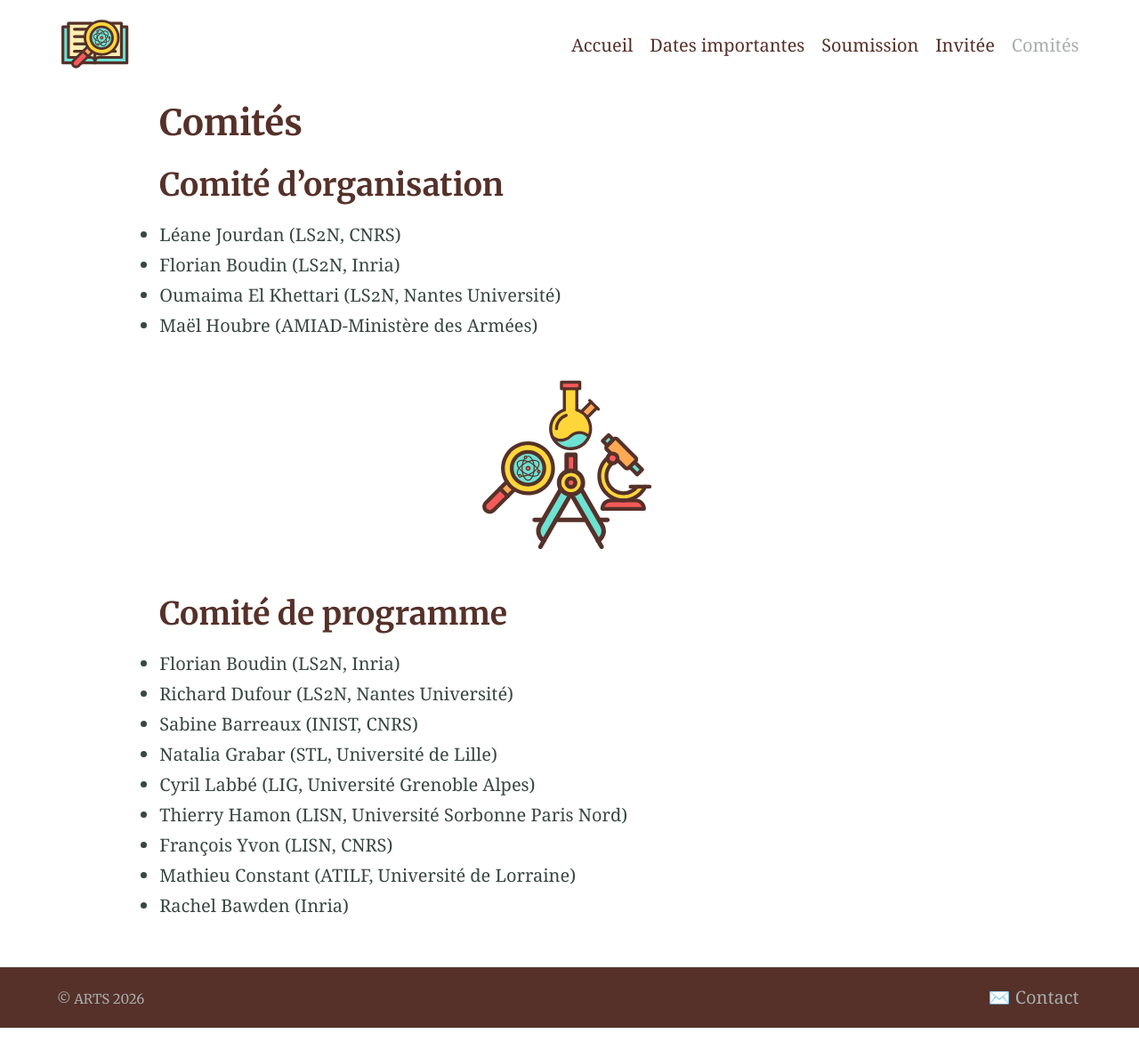
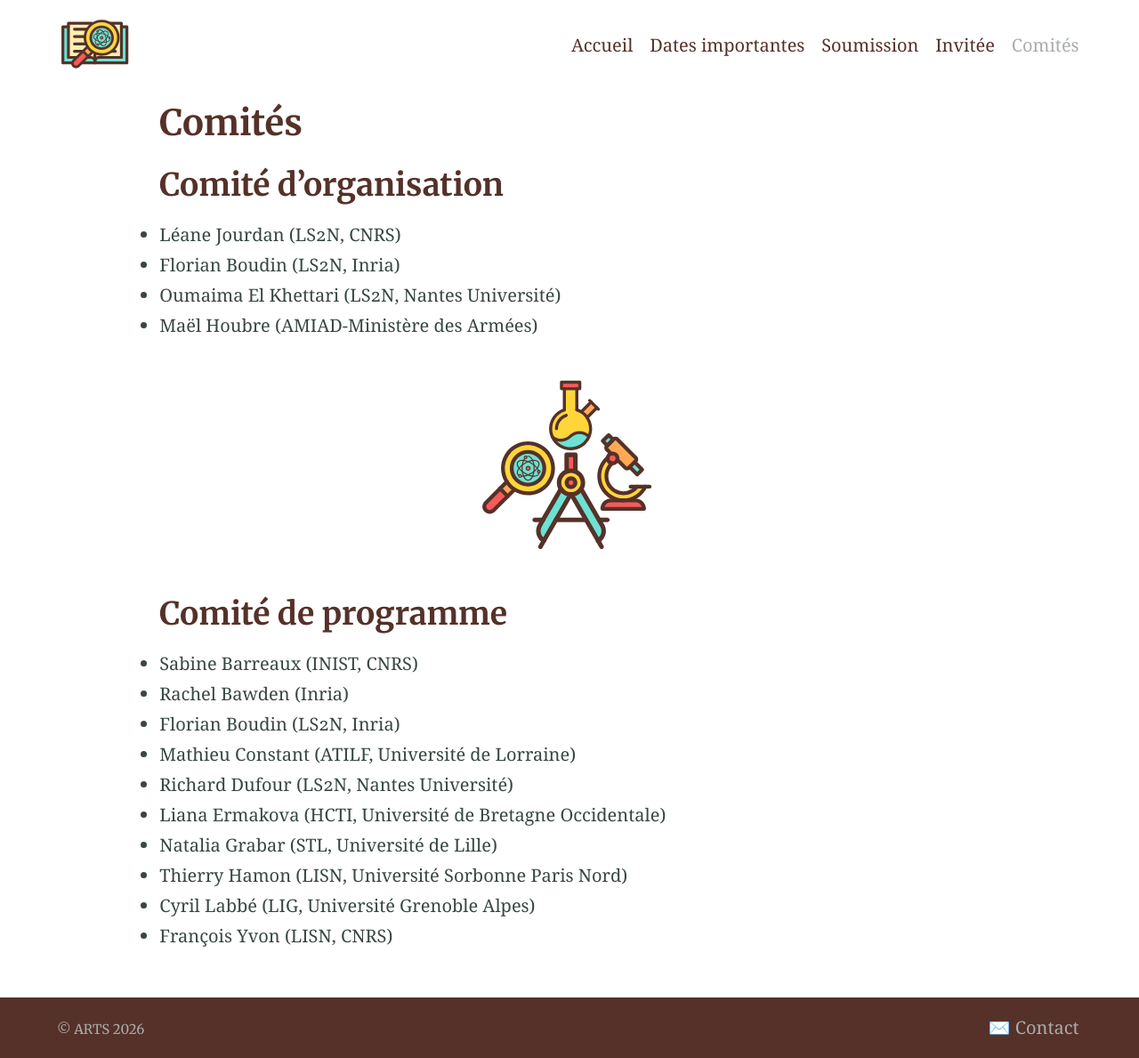
Before and after one commit to arts-workshop/arts-workshop.github.io, a Jekyll site: the page built from comites.md, in a window 1280 px wide. Shown: the whole page at 89% size. Built offline with Jekyll 4.4.1, drawn with Linux system fonts in a browser that asks for light colours; before the commit the page ends 1155 px from its top, so only the background shows below that.

Commit message:
add liana ermakova to comitee

```diff
--- a/comites.md
+++ b/comites.md
@@ -18,12 +18,13 @@ excerpt: "Comités"
 
 ## Comité de programme
 
+- Sabine Barreaux (INIST, CNRS)
+- Rachel Bawden (Inria)
 - Florian Boudin (LS2N, Inria)
+- Mathieu Constant (ATILF, Université de Lorraine)
 - Richard Dufour (LS2N, Nantes Université)
-- Sabine Barreaux (INIST, CNRS)
+- Liana Ermakova (HCTI, Université de Bretagne Occidentale)
 - Natalia Grabar (STL, Université de Lille)
+- Thierry Hamon (LISN, Université Sorbonne Paris Nord)
 - Cyril Labbé (LIG, Université Grenoble Alpes)
-- Thierry Hamon (LISN, Université Sorbonne Paris Nord)
 - François Yvon (LISN, CNRS)
-- Mathieu Constant (ATILF, Université de Lorraine)
-- Rachel Bawden (Inria)
```
